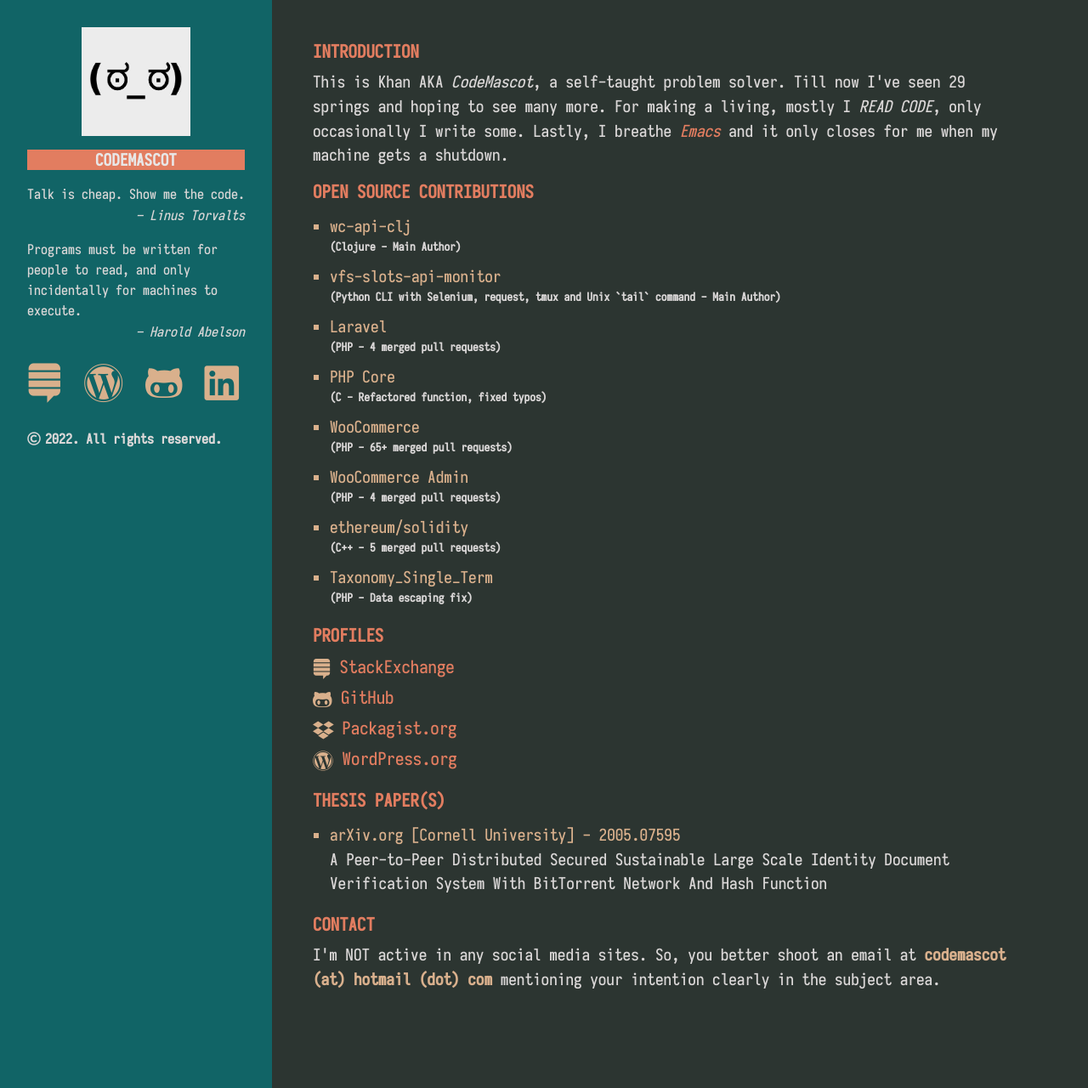
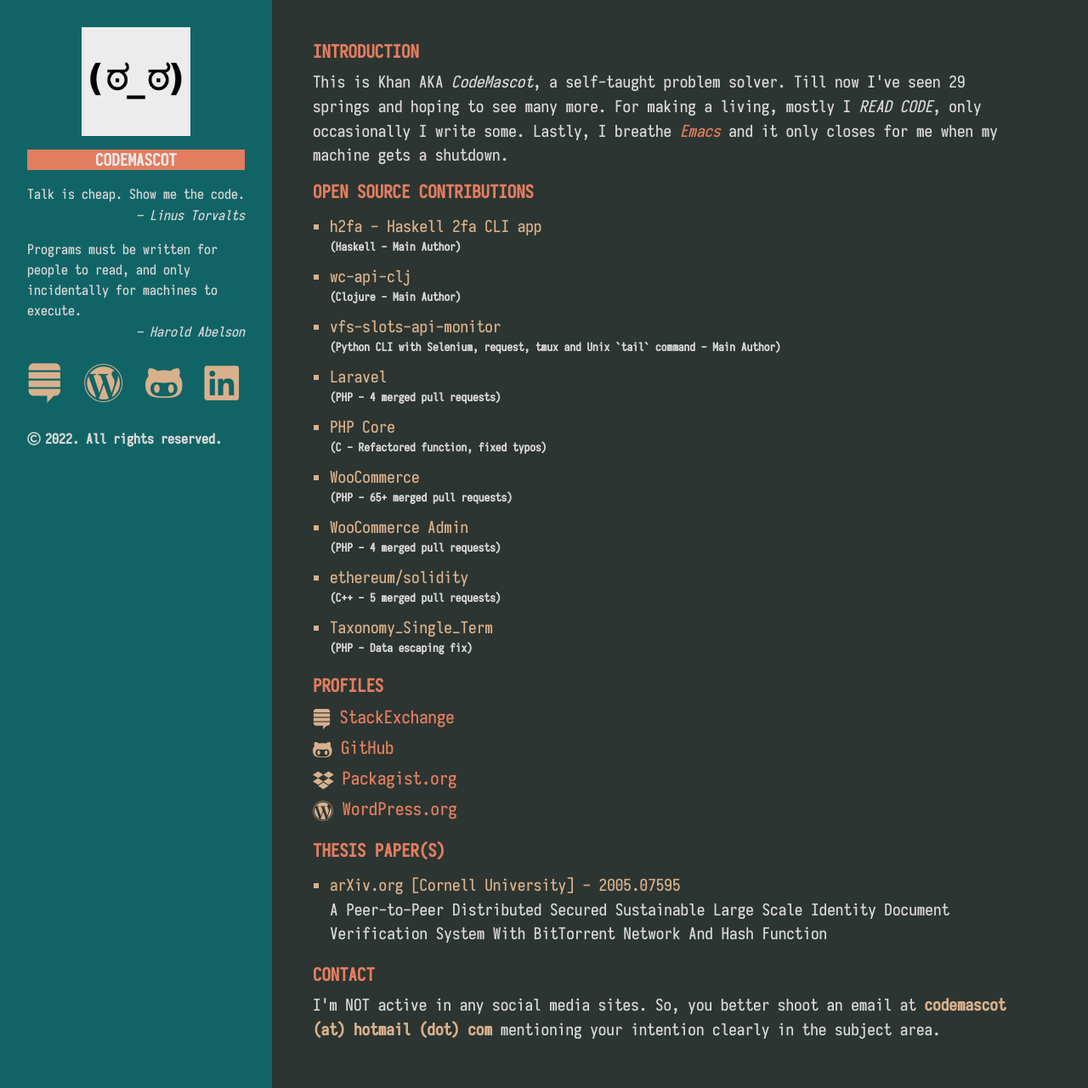
Before and after one commit to khanrn/codemascot.github.io, a Jekyll site: the page built from index.html, in a window 1280 px wide and 1280 px high. Shown: the whole window at 85% size. Built offline with Jekyll 4.4.1, drawn with Linux system fonts in a browser that asks for light colours; nearby versions of some CDN libraries; the list of posts is cut into pages by our own code.

Commit message:
Haskell 2fa CLI app added

```diff
--- a/index.html
+++ b/index.html
@@ -9,6 +9,10 @@
 
 	<h1 class="page-title">Open Source Contributions</h1>
 	<ul class="contributions">
+      <li>
+          <a target="_blank" href="https://github.com/codemascot/h2fa">h2fa - Haskell 2fa CLI app</a>
+          <span style="font-size: 0.7em;vertical-align: middle;font-weight: bold;">(Haskell - Main Author)</span>
+      </li>
       <li>
           <a target="_blank" href="https://github.com/codemascot/wc-api-clj">wc-api-clj</a>
           <span style="font-size: 0.7em;vertical-align: middle;font-weight: bold;">(Clojure - Main Author)</span>
```
